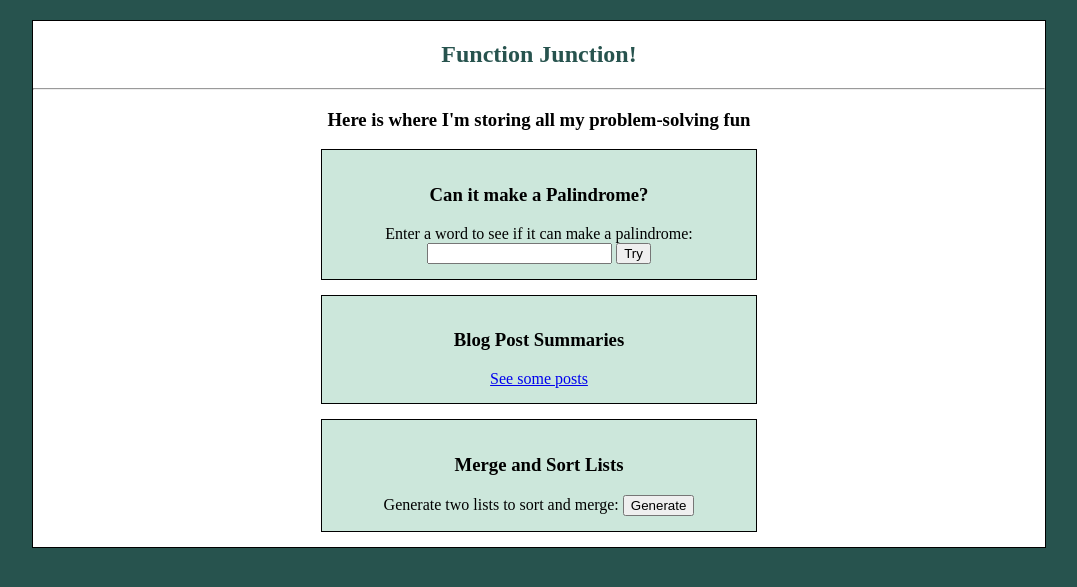
After one commit to graceehayden/portfolio, a Django app: page /function_junction/ in a window 1280 px wide. The commit adds this page. Shown: the top 587 px of the page, without its empty margins (101-1178 px from the left). Run offline with Django 3.2, Linux system fonts and the light colour scheme.

Commit message:
adding functions

```diff
--- a/portfolio/static/css/functions.css
+++ b/portfolio/static/css/functions.css
@@ -7,20 +7,12 @@ h2 {
   color: #27534e;
 }
 
-div {
+.container {
   width: 40%;
-  margin-top: 15%;
-  padding-bottom: 5%;
   border: solid 1px;
-  background-color: white;
-}
-
-#function_index{
-  width: 80%;
-  height: 80%;
-  margin-top: 20px;
-  border: solid 1px;
-  background-color: white;
+  background-color: #cce7db;
+  padding: 15px;
+  margin: 15px;
 }
 
 .success {
@@ -32,3 +24,11 @@ div {
 .blank {
   font-weight: bold; color: red;
 }
+
+#function_index{
+  width: 80%;
+  height: 100%;
+  margin-top: 20px;
+  border: solid 1px;
+  background-color: white;
+}
--- a/portfolio/static/css/resume_style.css
+++ b/portfolio/static/css/resume_style.css
@@ -1,5 +1,5 @@
 body {
-  background-color: #5e938a;
+  background-color: black;
 }
 
 #content {
--- a/portfolio/templates/function_junction.html
+++ b/portfolio/templates/function_junction.html
@@ -17,9 +17,19 @@
       <h2>Function Junction!</h2>
       <hr />
       <h3>Here is where I'm storing all my problem-solving fun</h3>
-      <ul>
-        <li><a href="{% url 'palindromes' %}">Palindromes</a></li>
-      </ul>
+
+      <div class="container">
+        {% include 'palindromes.html' %}
+      </div>
+
+      <div class="container">
+        {% include 'post_list.html' %}
+      </div>
+
+      <div class="container">
+        {% include 'merge_and_sort_lists.html' %}
+      </div>
+
     </div>
   </center>
 </body>
--- /dev/null
+++ b/portfolio/templates/merge_and_sort_lists.html
@@ -0,0 +1,12 @@
+<h3>Merge and Sort Lists</h3>
+
+<form action="{% url 'merge_and_sort_lists' %}" method="GET">
+  <label for="submit">Generate two lists to sort and merge:</label>
+  <button type="submit" name="submit" value="submit">Generate</button>
+</form>
+
+{% if list %}
+  <div>List 1: {{list1}}</div>
+  <div>List 2: {{list2}}</div>
+  <div>Sorted and merged: {{ list }}
+{% endif %}
--- a/portfolio/templates/palindromes.html
+++ b/portfolio/templates/palindromes.html
@@ -1,28 +1,12 @@
-{% load static %}
+<h3>Can it make a Palindrome?</h3>
 
-<!doctype html>
-
-<html lang="en">
-<head>
-  <meta charset="utf-8">
-  <title>Function Junction</title>
-  <link rel="stylesheet" href="{% static 'css/functions.css' %}">
-
-</head>
-
-<body>
-
-  <center>
-    <div>
-      <h2>Can it make a Palindrome?</h2>
-      <br />
-      <br />
 <form action="{% url 'palindromes' %}" method="GET">
   <label for="word">Enter a word to see if it can make a palindrome:</label>
   <br />
   <input name="word" id="word" value="" type="text" />
   <button type="submit" name="submit" value="submit">Try</button>
 </form>
+
 {% if answer == 'We can make a palindrome!' %}
   <p class="success">{{ answer }}</p>
 {% elif answer == 'No palindrome here' %}
@@ -30,7 +14,3 @@
 {% elif answer == 'Enter a word, ya loon!' %}
   <p class="blank">{{ answer }}</p>
 {% endif %}
-    </div>
-  </center>
-</body>
-</html>
--- /dev/null
+++ b/portfolio/templates/post_list.html
@@ -0,0 +1,18 @@
+<h3>Blog Post Summaries</h3>
+
+{% if not posts %}
+  <div><a href="{% url 'post_list' %}">See some posts</a></div>
+{% endif %}
+
+{% if posts %}
+  <div><a href="{% url 'function_junction' %}">Hide the posts</a></div>
+
+  {% for post in posts %}
+    <div>
+      <h3>{{ post.title }}</h3>
+      <p style="text-align: left;">{{ post.created_date }}</p>
+      <p style="text-align: left;">{{ post.text }}</p>
+    </div>
+  {% endfor %}
+
+{% endif %}
--- a/portfolio/urls.py
+++ b/portfolio/urls.py
@@ -4,9 +4,10 @@ from django.contrib.staticfiles.urls import staticfiles_urlpatterns
 
 urlpatterns = [
     path('', views.coming_soon, name='coming_soon'),
-    path('function_junction', views.function_junction, name='function_junction'),
-    path('post_list', views.post_list, name='post_list'),
     path('resume', views.resume, name='resume'),
+    path('function_junction/', views.function_junction, name='function_junction'),
+    path('function_junction/palindromes', views.palindromes, name='palindromes'),
+    path('function_junction/post_list', views.post_list, name='post_list'),
+    path('function_junction/merge_and_sort_lists', views.merge_and_sort_lists, name='merge_and_sort_lists'),
     path('hello_pallet', views.hello_pallet, name='hello_pallet'),
-    path('palindromes', views.palindromes, name='palindromes')
 ] + staticfiles_urlpatterns()
--- a/portfolio/views.py
+++ b/portfolio/views.py
@@ -3,6 +3,7 @@ from django.utils import timezone
 from .models import Post
 from django.template import RequestContext
 from .functions import *
+import random
 
 
 def coming_soon(request):
@@ -18,16 +19,33 @@ def resume(request):
     return render(request, 'resume.html', {})
 
 
+def function_junction(request):
+    return render(request, 'function_junction.html', {})
+
+
 def palindromes(request):
     answer = ''
     if 'submit' in request.GET:
         answer = check_if_palindrome(request.GET.get('word', ''))
 
-    return render(request, 'palindromes.html', {'answer': answer})
+    return render(request, 'function_junction.html', {'answer': answer})
 
 
-def function_junction(request):
-    return render(request, 'function_junction.html', {})
+def post_list(request):
+    posts = Post.objects.order_by('published_date')[:3]
+    return render(request, 'function_junction.html', {'posts': posts})
+
+
+def merge_and_sort_lists(request):
+    if 'submit' in request.GET:
+        list1 = [random.randrange(1, 50, 1) for i in range(7)]
+        list2 = [random.randrange(1, 50, 1) for i in range(7)]
+    list = merge_sort_lists(list1, list2)
+    return render(request, 'function_junction.html', {'list': list,
+                                                         'list1': list1,
+                                                         'list2': list2})
+
+
 
 def error(request):
     return render(request, 'error.html', {})
@@ -45,7 +63,3 @@ def error(request):
 #                                  context_instance=RequestContext(request))
 #    response.status_code = 500
 #    return response
-
-def post_list(request):
-    posts = Post.objects.filter(published_date__lte=timezone.now()).order_by('published_date')
-    return render(request, 'blog/post_list.html', {'posts': posts})
```
Also changed, not shown: portfolio/functions.py (+9 -0 lines). Lines whose indentation alone changed are shown as unchanged.
